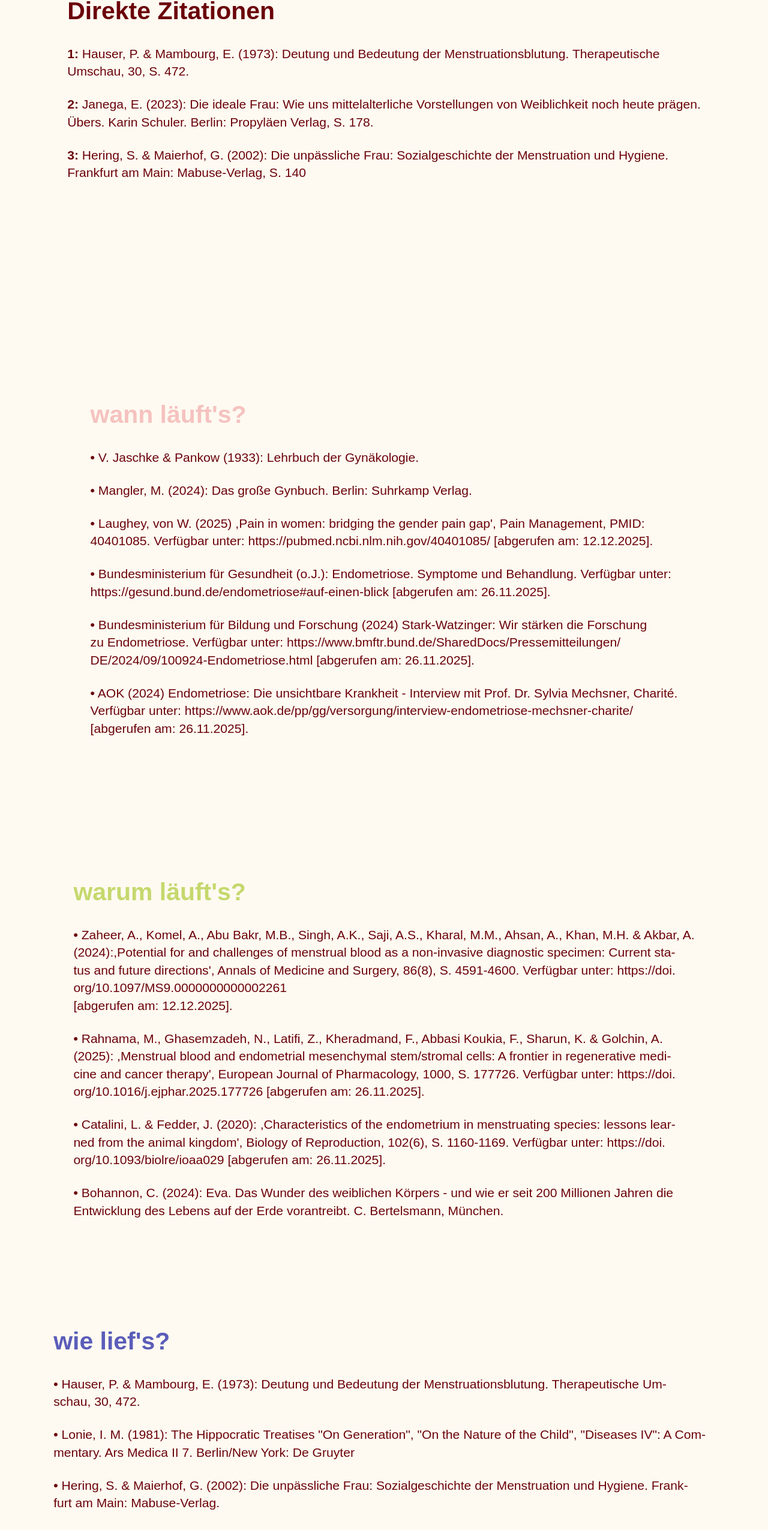
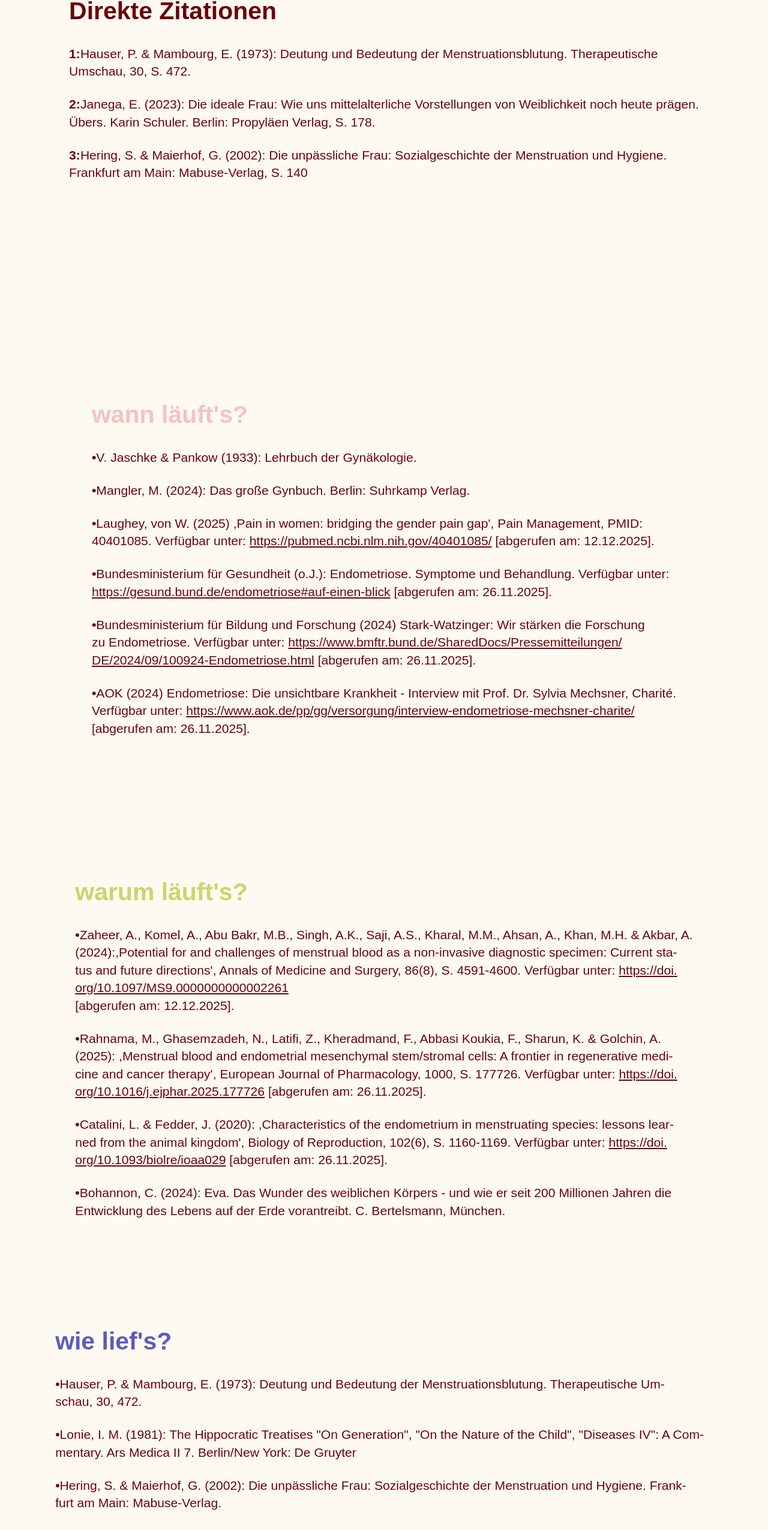
Before and after one commit to alystor/blutsbande-website, an Angular app: page /bibliography in a window 1280 px wide. Shown: the part 1055-3606 px from the top of the page at 60% size. Built offline with nearby package versions, Linux system fonts and the light colour scheme; a web font is replaced by a local one.

Commit message:
Added possibility to click links

```diff
--- a/src/app/pages/bibliography-page/bibliography-page.html
+++ b/src/app/pages/bibliography-page/bibliography-page.html
@@ -6,52 +6,52 @@
 <div class="min-h-screen h-fit w-full flex flex-col items-center justify-center">
   <div class="w-fit flex flex-col gap-[2vw]">
     <bb-text-view size="text-title">Direkte Zitationen</bb-text-view>
-    <bb-text-view size="text"><b>1:</b> {{ 'bibliography.direct-quotation-1' | textContent }}</bb-text-view>
-    <bb-text-view size="text"><b>2:</b> {{ 'bibliography.direct-quotation-2' | textContent }}</bb-text-view>
-    <bb-text-view size="text"><b>3:</b> {{ 'bibliography.direct-quotation-3' | textContent }}</bb-text-view>
+    <bb-text-view size="text"><b>1:</b> <span [innerHTML]="('bibliography.direct-quotation-1' | textContent | linkify)"></span></bb-text-view>
+    <bb-text-view size="text"><b>2:</b> <span [innerHTML]="('bibliography.direct-quotation-2' | textContent | linkify)"></span></bb-text-view>
+    <bb-text-view size="text"><b>3:</b> <span [innerHTML]="('bibliography.direct-quotation-3' | textContent | linkify)"></span></bb-text-view>
   </div>
 </div>
 
 <div class="min-h-screen h-fit w-full flex flex-col items-center justify-center">
   <div class="w-fit flex flex-col gap-[2vw]">
     <bb-text-view size="text-title" color="bb-rosalie">wann läuft's?</bb-text-view>
-    <bb-text-view size="text"><b>•</b> {{ 'bibliography.when-does-it-run-1' | textContent }}</bb-text-view>
-    <bb-text-view size="text"><b>•</b> {{ 'bibliography.when-does-it-run-2' | textContent }}</bb-text-view>
-    <bb-text-view size="text"><b>•</b> {{ 'bibliography.when-does-it-run-3' | textContent }}</bb-text-view>
-    <bb-text-view size="text"><b>•</b> {{ 'bibliography.when-does-it-run-4' | textContent }}</bb-text-view>
-    <bb-text-view size="text"><b>•</b> {{ 'bibliography.when-does-it-run-5' | textContent }}</bb-text-view>
-    <bb-text-view size="text"><b>•</b> {{ 'bibliography.when-does-it-run-6' | textContent }}</bb-text-view>
+    <bb-text-view size="text"><b>•</b> <span [innerHTML]="('bibliography.when-does-it-run-1' | textContent | linkify)"></span></bb-text-view>
+    <bb-text-view size="text"><b>•</b> <span [innerHTML]="('bibliography.when-does-it-run-2' | textContent | linkify)"></span></bb-text-view>
+    <bb-text-view size="text"><b>•</b> <span [innerHTML]="('bibliography.when-does-it-run-3' | textContent | linkify)"></span></bb-text-view>
+    <bb-text-view size="text"><b>•</b> <span [innerHTML]="('bibliography.when-does-it-run-4' | textContent | linkify)"></span></bb-text-view>
+    <bb-text-view size="text"><b>•</b> <span [innerHTML]="('bibliography.when-does-it-run-5' | textContent | linkify)"></span></bb-text-view>
+    <bb-text-view size="text"><b>•</b> <span [innerHTML]="('bibliography.when-does-it-run-6' | textContent | linkify)"></span></bb-text-view>
   </div>
 </div>
 
 <div class="min-h-screen h-fit w-full flex flex-col items-center justify-center">
   <div class="w-fit flex flex-col gap-[2vw]">
     <bb-text-view size="text-title" color="bb-olivia">warum läuft's?</bb-text-view>
-    <bb-text-view size="text"><b>•</b> {{ 'bibliography.why-does-it-run-1' | textContent }}</bb-text-view>
-    <bb-text-view size="text"><b>•</b> {{ 'bibliography.why-does-it-run-2' | textContent }}</bb-text-view>
-    <bb-text-view size="text"><b>•</b> {{ 'bibliography.why-does-it-run-3' | textContent }}</bb-text-view>
-    <bb-text-view size="text"><b>•</b> {{ 'bibliography.why-does-it-run-4' | textContent }}</bb-text-view>
+    <bb-text-view size="text"><b>•</b> <span [innerHTML]="('bibliography.why-does-it-run-1' | textContent | linkify)"></span></bb-text-view>
+    <bb-text-view size="text"><b>•</b> <span [innerHTML]="('bibliography.why-does-it-run-2' | textContent | linkify)"></span></bb-text-view>
+    <bb-text-view size="text"><b>•</b> <span [innerHTML]="('bibliography.why-does-it-run-3' | textContent | linkify)"></span></bb-text-view>
+    <bb-text-view size="text"><b>•</b> <span [innerHTML]="('bibliography.why-does-it-run-4' | textContent | linkify)"></span></bb-text-view>
   </div>
 </div>
 
 <div class="min-h-screen h-fit w-full flex flex-col items-center justify-center">
   <div class="w-fit flex flex-col gap-[2vw]">
     <bb-text-view size="text-title" color="bb-violet">wie lief's?</bb-text-view>
-    <bb-text-view size="text"><b>•</b> {{ 'bibliography.how-is-it-running-1' | textContent }}</bb-text-view>
-    <bb-text-view size="text"><b>•</b> {{ 'bibliography.how-is-it-running-2' | textContent }}</bb-text-view>
-    <bb-text-view size="text"><b>•</b> {{ 'bibliography.how-is-it-running-3' | textContent }}</bb-text-view>
-    <bb-text-view size="text"><b>•</b> {{ 'bibliography.how-is-it-running-4' | textContent }}</bb-text-view>
-    <bb-text-view size="text"><b>•</b> {{ 'bibliography.how-is-it-running-5' | textContent }}</bb-text-view>
-    <bb-text-view size="text"><b>•</b> {{ 'bibliography.how-is-it-running-6' | textContent }}</bb-text-view>
-    <bb-text-view size="text"><b>•</b> {{ 'bibliography.how-is-it-running-7' | textContent }}</bb-text-view>
-    <bb-text-view size="text"><b>•</b> {{ 'bibliography.how-is-it-running-8' | textContent }}</bb-text-view>
+    <bb-text-view size="text"><b>•</b> <span [innerHTML]="('bibliography.how-is-it-running-1' | textContent | linkify)"></span></bb-text-view>
+    <bb-text-view size="text"><b>•</b> <span [innerHTML]="('bibliography.how-is-it-running-2' | textContent | linkify)"></span></bb-text-view>
+    <bb-text-view size="text"><b>•</b> <span [innerHTML]="('bibliography.how-is-it-running-3' | textContent | linkify)"></span></bb-text-view>
+    <bb-text-view size="text"><b>•</b> <span [innerHTML]="('bibliography.how-is-it-running-4' | textContent | linkify)"></span></bb-text-view>
+    <bb-text-view size="text"><b>•</b> <span [innerHTML]="('bibliography.how-is-it-running-5' | textContent | linkify)"></span></bb-text-view>
+    <bb-text-view size="text"><b>•</b> <span [innerHTML]="('bibliography.how-is-it-running-6' | textContent | linkify)"></span></bb-text-view>
+    <bb-text-view size="text"><b>•</b> <span [innerHTML]="('bibliography.how-is-it-running-7' | textContent | linkify)"></span></bb-text-view>
+    <bb-text-view size="text"><b>•</b> <span [innerHTML]="('bibliography.how-is-it-running-8' | textContent | linkify)"></span></bb-text-view>
   </div>
 </div>
 
 <div class="min-h-screen h-fit w-full flex flex-col items-center justify-center">
   <div class="w-fit flex flex-col gap-[2vw]">
     <bb-text-view size="text-title" color="bb-celeste">wie läuft's?</bb-text-view>
-    <bb-text-view size="text"><b>•</b> {{ 'bibliography.how-does-it-run-1' | textContent }}</bb-text-view>
-    <bb-text-view size="text"><b>•</b> {{ 'bibliography.how-does-it-run-2' | textContent }}</bb-text-view>
+    <bb-text-view size="text"><b>•</b> <span [innerHTML]="('bibliography.how-does-it-run-1' | textContent | linkify)"></span></bb-text-view>
+    <bb-text-view size="text"><b>•</b> <span [innerHTML]="('bibliography.how-does-it-run-2' | textContent | linkify)"></span></bb-text-view>
   </div>
 </div>
--- a/src/app/pages/bibliography-page/bibliography-page.scss
+++ b/src/app/pages/bibliography-page/bibliography-page.scss
@@ -0,0 +1,10 @@
+:host ::ng-deep .bb-link-in-text {
+  color: inherit;
+  text-decoration: underline;
+  cursor: pointer;
+
+  &:hover {
+    color: inherit;
+    text-decoration: underline;
+  }
+}
--- /dev/null
+++ b/src/app/pipes/linkify-pipe.ts
@@ -0,0 +1,34 @@
+import { Pipe, PipeTransform } from '@angular/core';
+import { DomSanitizer, SafeHtml } from '@angular/platform-browser';
+
+@Pipe({
+  name: 'linkify',
+  standalone: true,
+})
+export class LinkifyPipe implements PipeTransform {
+  constructor(private sanitizer: DomSanitizer) {}
+
+  transform(value: string): SafeHtml {
+    if (value == null || value === '') {
+      return '';
+    }
+
+    const escaped = this.escapeHtml(value);
+    const urlPattern = /https?:\/\/[^\s\[\]]*(?:\n[^\s\[\]]*)*/g;
+    const withLinks = escaped.replace(urlPattern, (match) => {
+      const urlOnly = match.replace(/\s+$/, '');
+      const trailingWhitespace = match.slice(urlOnly.length);
+      const href = urlOnly.replace(/\s+/g, '').trim();
+      const linkHtml = `<a href="${this.escapeHtml(href)}" target="_blank" rel="noopener noreferrer" class="bb-link-in-text">${this.escapeHtml(urlOnly.trim())}</a>`;
+      return linkHtml + trailingWhitespace;
+    });
+
+    return this.sanitizer.bypassSecurityTrustHtml(withLinks);
+  }
+
+  private escapeHtml(text: string): string {
+    const el = document.createElement('div');
+    el.textContent = text;
+    return el.innerHTML;
+  }
+}
```
Also changed, not shown: src/app/pages/bibliography-page/bibliography-page.ts (+5 -3 lines).
